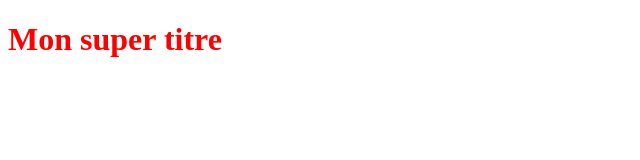
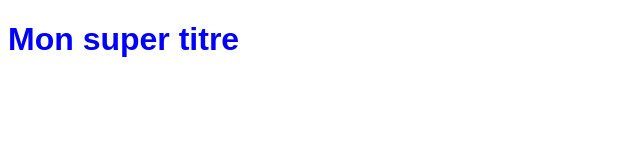
Before and after one commit to thomasatp/coursGit, a plain HTML site: page index.html in a window 1280 px wide. Shown: the whole page, without its empty margins (0-640 px from the left). Drawn offline with Linux system fonts and the light colour scheme.

Commit message:
update color and size

```diff
--- a/style.css
+++ b/style.css
@@ -1,3 +1,5 @@
 h1 {
-    color: red;
+    font-family: Arial, Helvetica, sans-serif;
+    font-size: 32px;
+    color: blue;
  }
```
